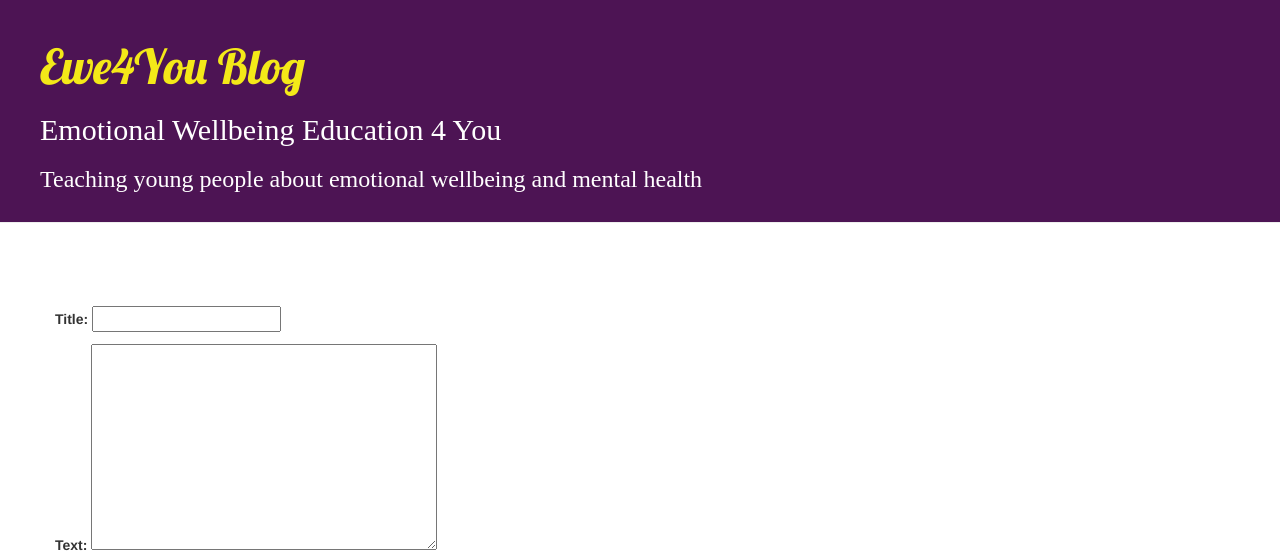
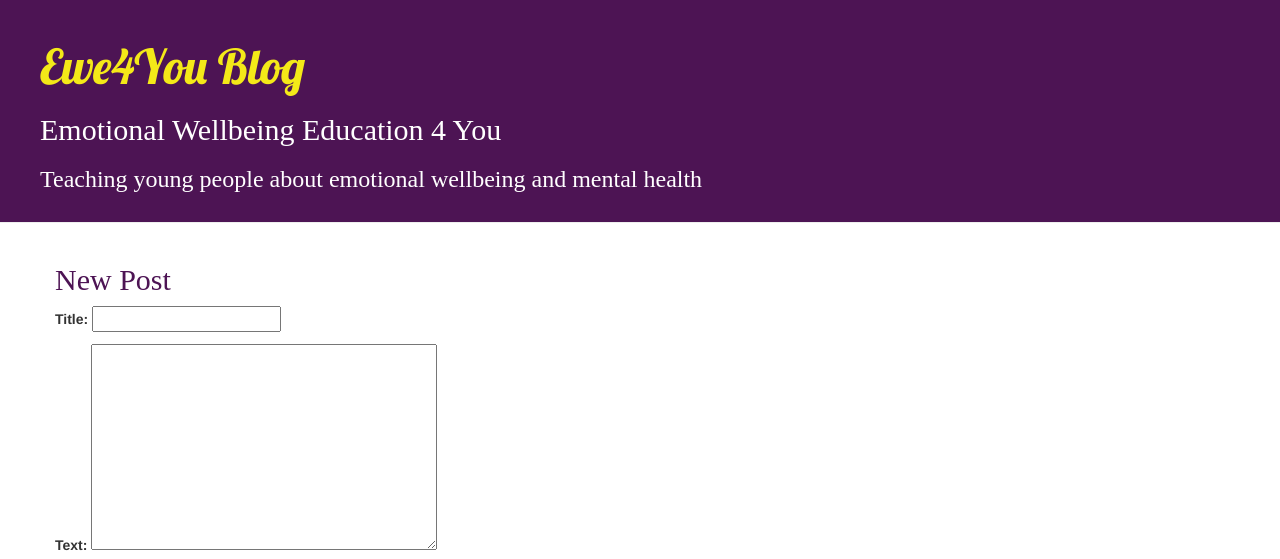
Before and after one commit to HayleyK2019/my-first-blog, a Django app: page /post/new/ in a window 1280 px wide. Shown: the top 559 px of the page. Run offline with Django 3.2, Linux system fonts and the light colour scheme; some libraries are stand-ins or nearby versions; some web fonts are replaced.

Commit message:
Various font and color changes

```diff
--- a/blog/static/css/blog.css
+++ b/blog/static/css/blog.css
@@ -16,7 +16,8 @@
 }
 
 h1, h2, h3, h4 {
-    color: #ffffff;
+    color: #4d1454;
+
     font-family: 'Stylish'
 }
 
@@ -40,6 +41,16 @@ h1, h2, h3, h4 {
 }
 
 .post, .post h1, .post h1 a, .post h1 a:visited{
-    margin-bottom: 70px;
+    margin-bottom: 30px;
     color: #4d1454;
 }
+
+.sub-title h2, .sub-title h3{
+background-color: #4d1454;
+color: #ffffff
+}
+
+.new-post h2{
+	color: #4d1454
+
+}
--- a/blog/templates/blog/base.html
+++ b/blog/templates/blog/base.html
@@ -13,11 +13,12 @@
     	<div class="page-header">
 	{% if user.is_authenticated %}
     		<a href="{% url 'post_new' %}" class="top-menu"><span class="glyphicon glyphicon-plus"></span></a>
-{% endif %}
+	{% endif %}
 	<h1><a href="/">Ewe4You Blog</a></h1>
-	<p><h2>Emotional Wellbeing Education 4 You</h2></p>
+	<div class="sub-title">
+	<h2>Emotional Wellbeing Education 4 You</h2>
 	<p><h3>Teaching young people about emotional wellbeing and mental health</h3></p>
-    </div>
+    </div></div>
     <div class="content container">
         <div class="row">
             <div class="col-md-8">
--- a/blog/templates/blog/post_edit.html
+++ b/blog/templates/blog/post_edit.html
@@ -1,7 +1,9 @@
 {% extends 'blog/base.html' %}
 
 {% block content %}
-	<h2>New post</h2>
+<div class="new-post">
+	<h2>New Post</h2>
+</div>
     <form method="POST" class="post-form">{% csrf_token %}
         {{ form.as_p }}
         <button type="submit" class="save btn btn-default">Save</button>
--- a/blog/templates/blog/post_list.html
+++ b/blog/templates/blog/post_list.html
@@ -6,8 +6,7 @@
             <h1><a href="{% url 'post_detail' pk=post.pk %}">{{ post.title }}</a></h1>
             <div class="date">
                 {{ post.published_date }}
-            </div>
             <p>{{ post.text|linebreaksbr }}</p>
-        </div>
+        </div></div>
     {% endfor %}
 {% endblock %}
```
